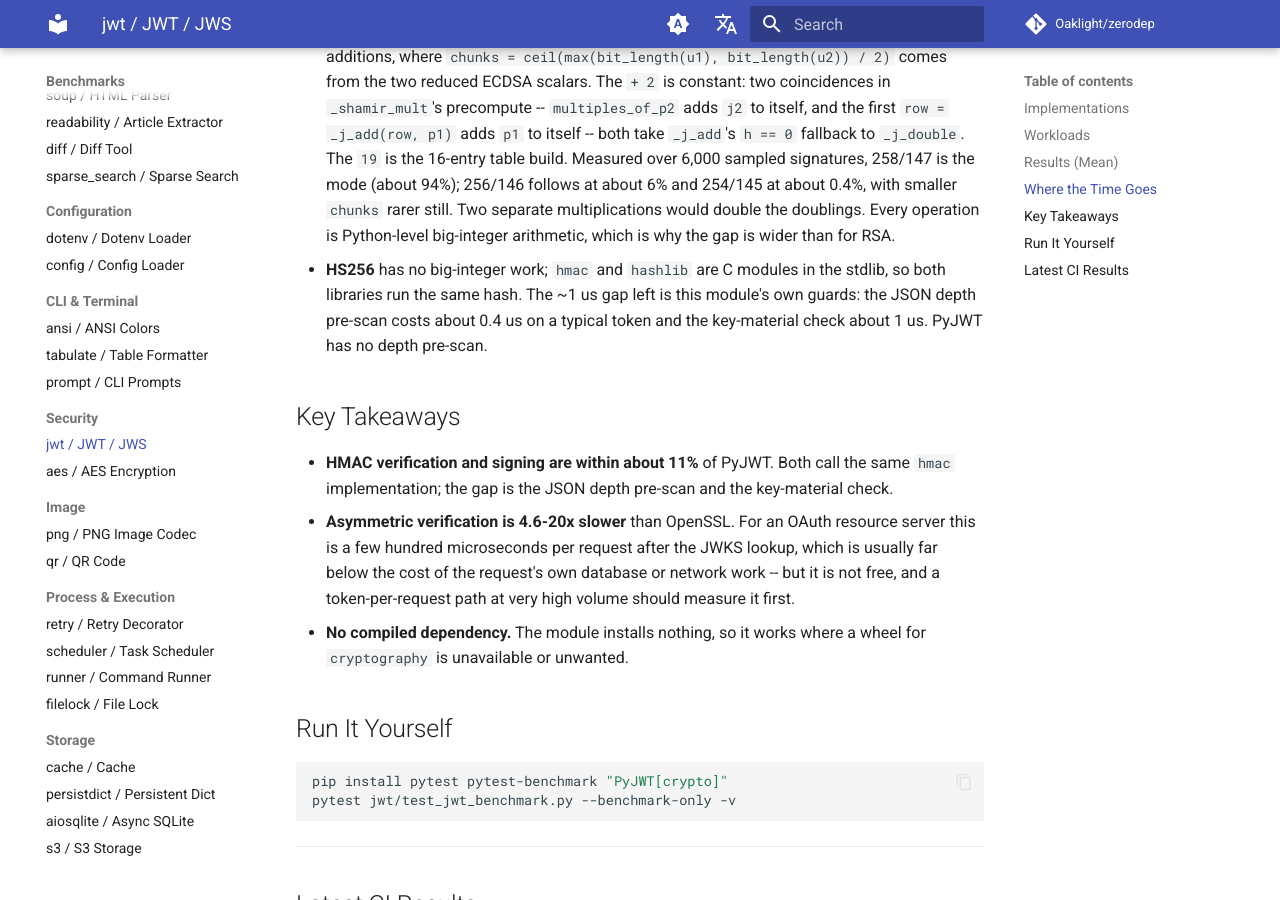
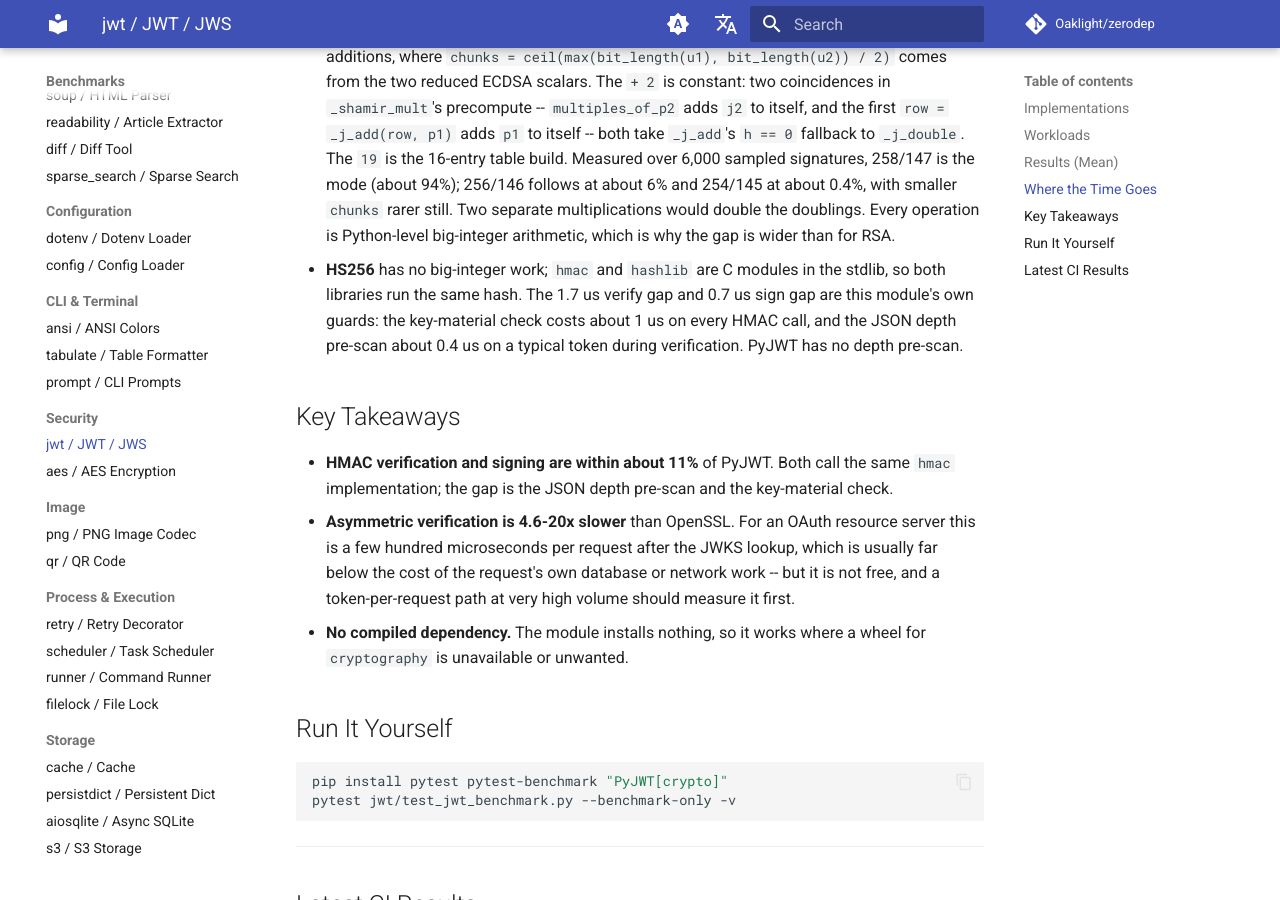
Before and after one commit to Oaklight/zerodep, an MkDocs documentation site: the page built from docs/benchmarks/jwt.md, in a window 1280 px wide and 900 px high, scrolled down 1818 px. Built offline with MkDocs 1.6.1 and Material for MkDocs 9.7.7, drawn with Linux system fonts in a browser that asks for light colours; comment, search, counter and statistics services are not loaded.

Commit message:
docs(jwt): state the HS256 gap accurately (1.7 us verify, 0.7 us sign)

```diff
--- a/docs/benchmarks/jwt.md
+++ b/docs/benchmarks/jwt.md
@@ -43,7 +43,7 @@ Every figure is the mean of three consecutive runs with `--benchmark-min-rounds=
 
 - **RS256 / PS256** is one modular exponentiation with `e = 65537`, which costs ~147 us of the ~167 us total. OpenSSL uses the same square-and-multiply sequence in C, so the gap is interpreter overhead on 2048-bit multiplies, a fixed cost that does not grow with token size.
 - **ES256** is two scalar multiplications on P-256, combined with Shamir's trick into one chain of two-bit steps. The count is exactly `2 * chunks + 2` point doublings and `chunks + 19` point additions, where `chunks = ceil(max(bit_length(u1), bit_length(u2)) / 2)` comes from the two reduced ECDSA scalars. The `+ 2` is constant: two coincidences in `_shamir_mult`'s precompute -- `multiples_of_p2` adds `j2` to itself, and the first `row = _j_add(row, p1)` adds `p1` to itself -- both take `_j_add`'s `h == 0` fallback to `_j_double`. The `19` is the 16-entry table build. Measured over 6,000 sampled signatures, 258/147 is the mode (about 94%); 256/146 follows at about 6% and 254/145 at about 0.4%, with smaller `chunks` rarer still. Two separate multiplications would double the doublings. Every operation is Python-level big-integer arithmetic, which is why the gap is wider than for RSA.
-- **HS256** has no big-integer work; `hmac` and `hashlib` are C modules in the stdlib, so both libraries run the same hash. The ~1 us gap left is this module's own guards: the JSON depth pre-scan costs about 0.4 us on a typical token and the key-material check about 1 us. PyJWT has no depth pre-scan.
+- **HS256** has no big-integer work; `hmac` and `hashlib` are C modules in the stdlib, so both libraries run the same hash. The 1.7 us verify gap and 0.7 us sign gap are this module's own guards: the key-material check costs about 1 us on every HMAC call, and the JSON depth pre-scan about 0.4 us on a typical token during verification. PyJWT has no depth pre-scan.
 
 ## Key Takeaways
 
```
